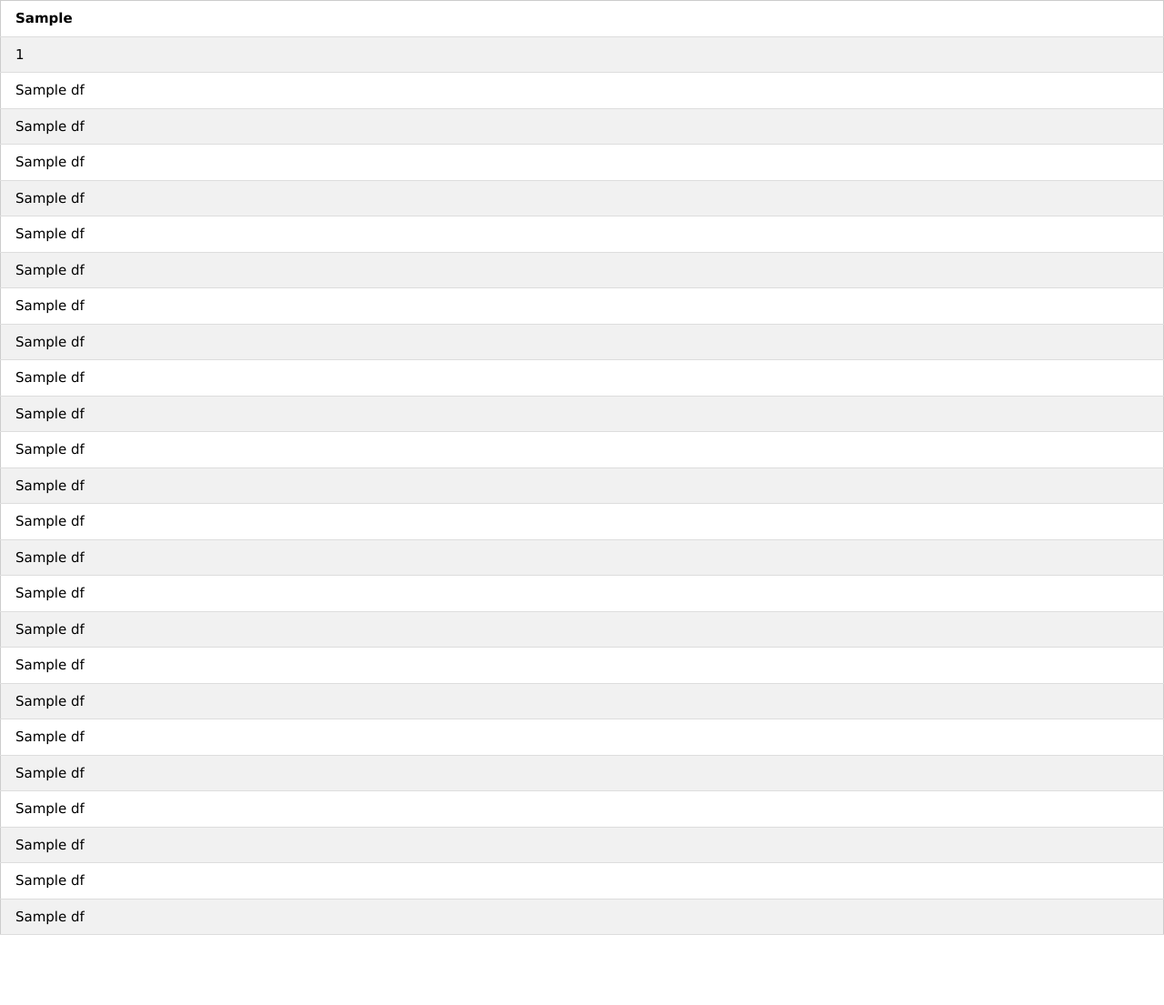
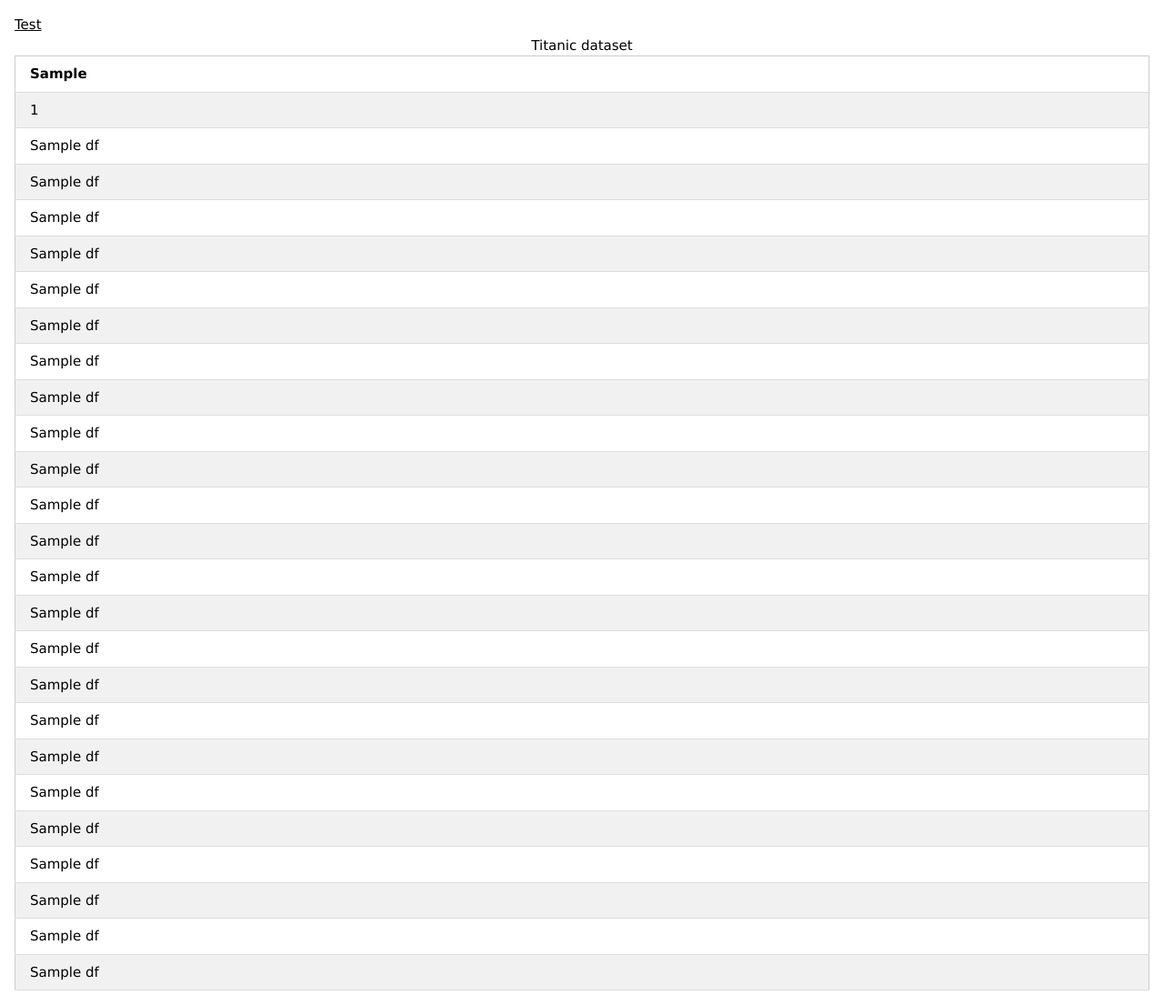
Before and after one commit to hasindusithmin/mL-uno, a FastAPI app: template templates/table.html in a window 1280 px wide. Shown: the whole page at 91% size. Before the commit the page ends 1028 px from the top, so only its background shows below. Run offline with FastAPI, Linux system fonts and the light colour scheme; the template is opened without the code that fills it: most values are stand-ins (such as "Sample title", 1, 10 or a date in 2020); parts of the project's set-up code (start-up, migrations or seed data) failed here and were passed over.

Commit message:
Update main.py and table.html

```diff
--- a/main.py
+++ b/main.py
@@ -14,7 +14,7 @@
 features = ["pclass", "sex", "sibsp", "parch"]
 X = pd.get_dummies(df[features])
 
-@app.get("/",response_class=HTMLResponse)
+@app.get("/test",response_class=HTMLResponse)
 def get_homepage(request:Request):
     return template.TemplateResponse('index.html',{"request":request})
 
@@ -25,7 +25,7 @@
         values.update({column:set(X[column].to_list())})
     return values
 
-@app.get("/table")
+@app.get("/")
 def get_df_head(request:Request):
     df100 = df.head(25)
     df100dict = {}
--- a/templates/table.html
+++ b/templates/table.html
@@ -10,8 +10,13 @@
 </head>
 
 <body>
+    <div class="w3-panel">
+        <div class="w3-row">
+            <a href="/test">Test</a>
+        </div>
         <div class="w3-row">
             <table class="w3-table-all">
+                <caption>Titanic dataset</caption>
                 <tr>
                     {% for d in df %}
                     <th>{{d}}</th>
@@ -25,7 +30,7 @@
                 </tr>
                 {% endfor %}
             </table>
-
+        </div>
     </div>
 </body>
 
```
Lines whose indentation alone changed are shown as unchanged.
